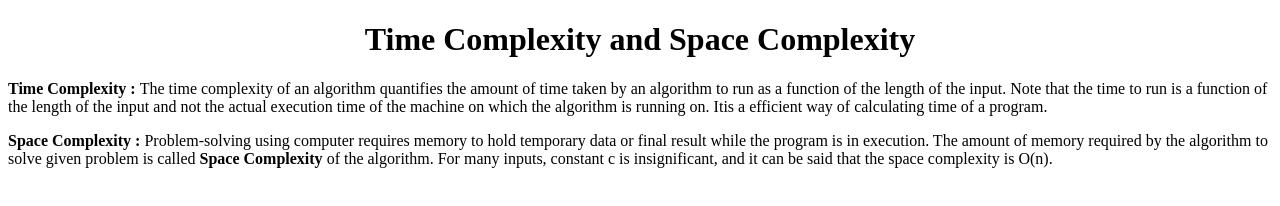
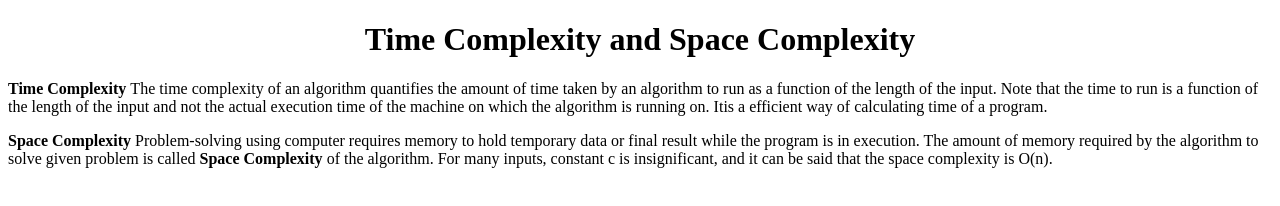
Before and after one commit to acciojob/time-and-space-complexity-TarunVanshkar, a website: page main.html in a window 1280 px wide. Drawn offline with Linux system fonts and the light colour scheme.

Commit message:
created a submission

```diff
--- a/main.html
+++ b/main.html
@@ -9,14 +9,14 @@
 <body>
 	<h1 style="text-align:center;">Time Complexity and Space Complexity</h1>
 	<p>
-		<b>Time Complexity : </b> The time complexity of an algorithm quantifies the
+		<b>Time Complexity </b> The time complexity of an algorithm quantifies the
 		amount of time taken by an algorithm to run as a function of the length
 		of the input. Note that the time to run is a function of the length of
 		the input and not the actual execution time of the machine on which the
 		algorithm is running on. Itis a efficient way of calculating time of a program.
 	</p>
 	<p>
-		<b>Space Complexity : </b> Problem-solving using computer requires memory to
+		<b>Space Complexity </b> Problem-solving using computer requires memory to
 		hold temporary data or final result while the program is in execution. The
 		amount of memory required by the algorithm to solve given problem is called
 		<b>Space Complexity</b> of the algorithm. For many inputs, constant c is
```
